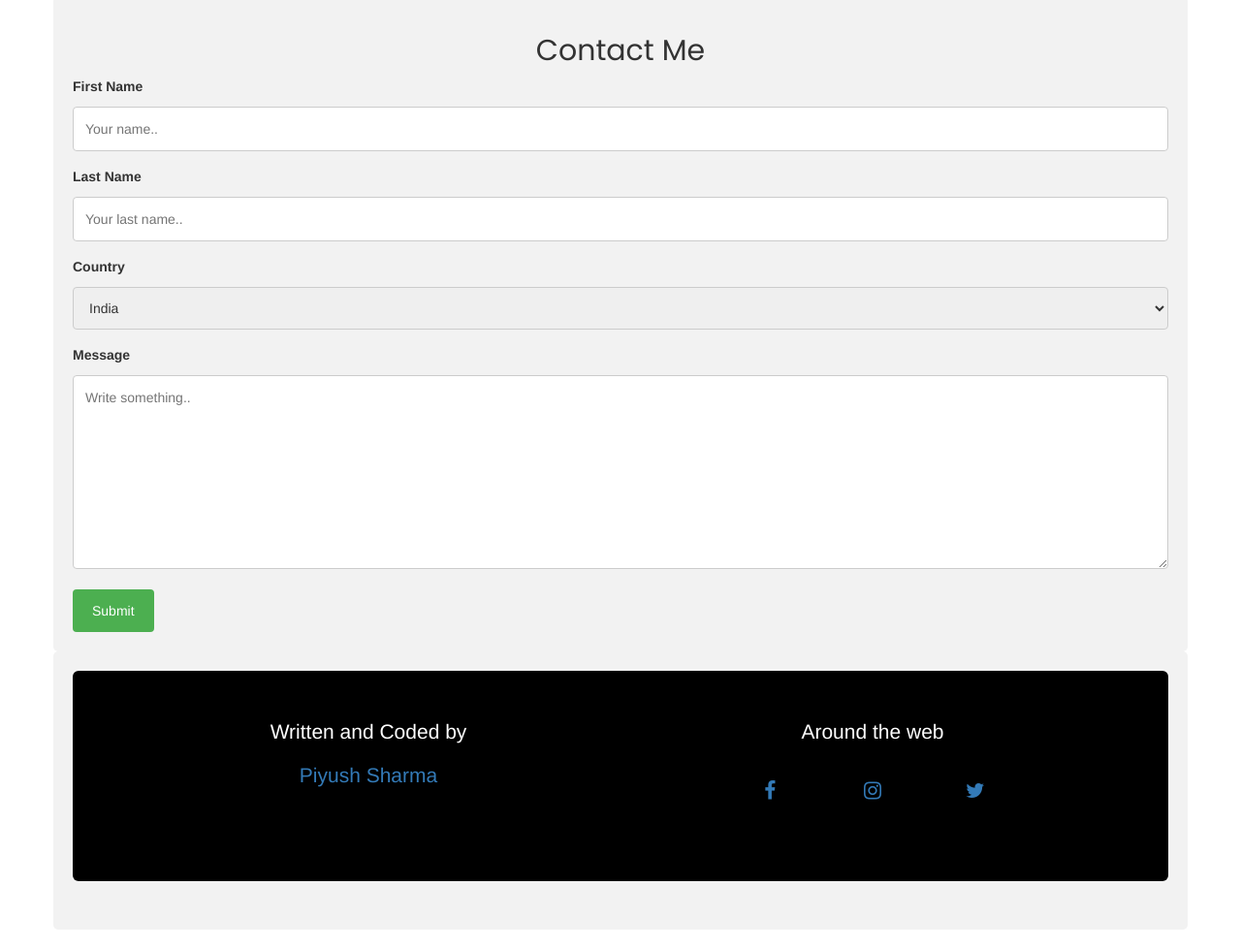
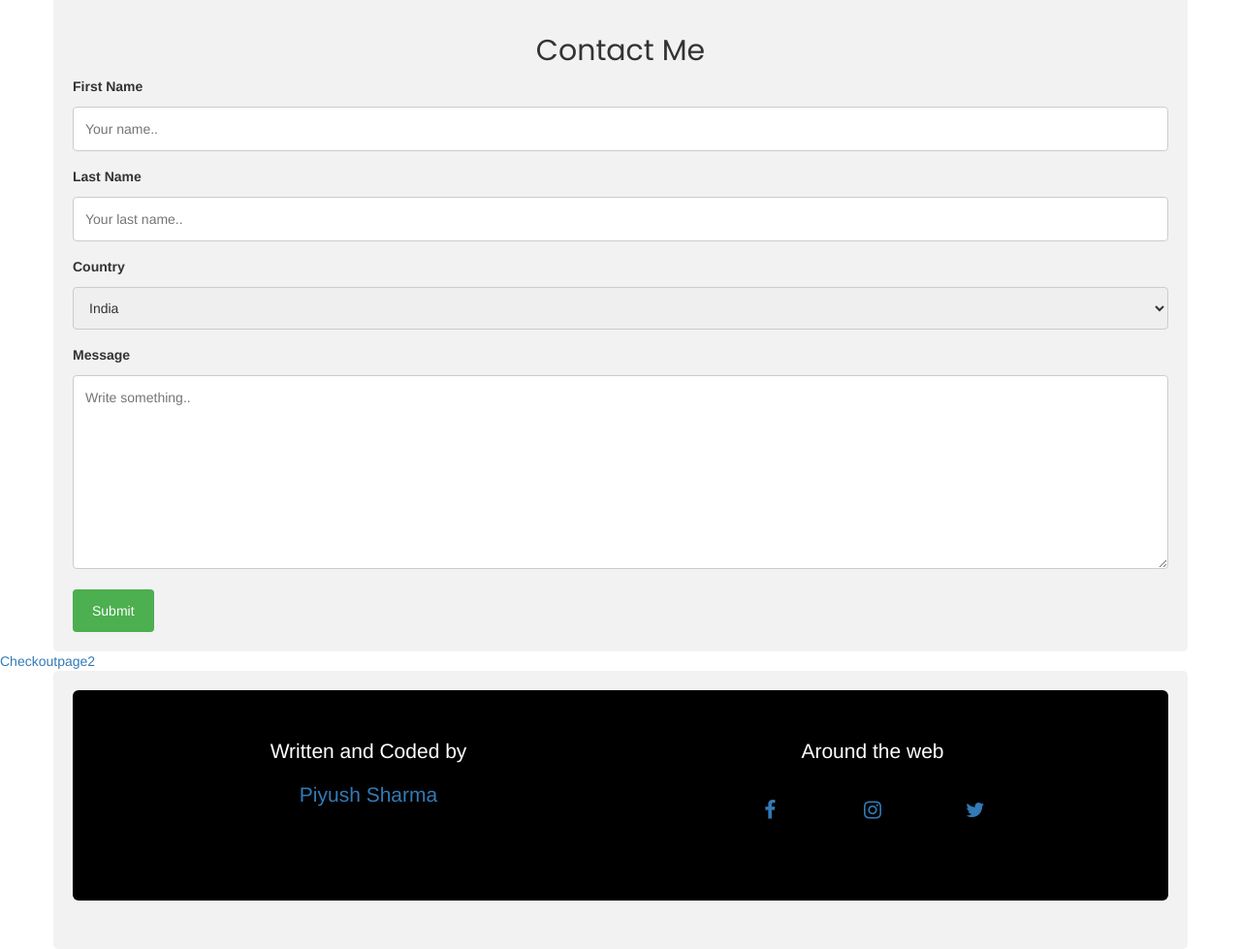
Before and after one commit to piyush-imad/piyush-imad.github.io, a plain HTML site: page index.html in a window 1280 px wide. Shown: the part 1374-2353 px from the top of the page at 97% size. Drawn offline with nearby package versions, Linux system fonts and the light colour scheme.

Commit message:
Update index.html

```diff
--- a/index.html
+++ b/index.html
@@ -151,6 +151,7 @@
 </div>
 
     <footer>
+        <a href="https://piyush-imad.github.io/Page2github/">Checkoutpage2</a>
         <div class="container">
     <div id="socialmedia" class="jumbotron">
         <div class="row">
```
